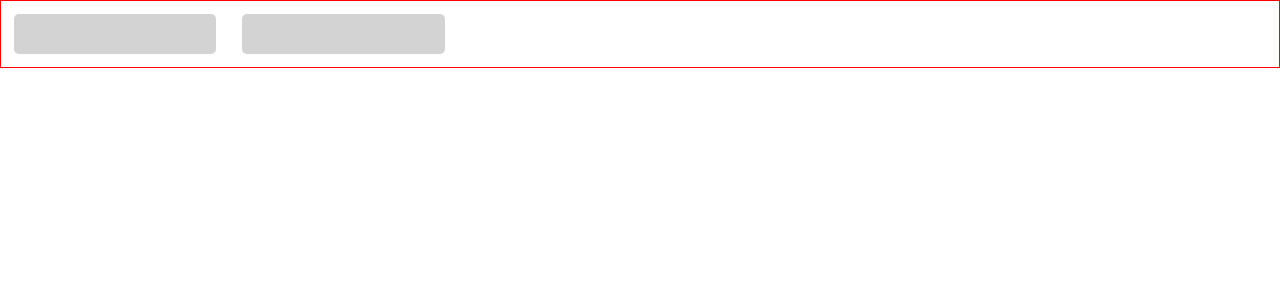
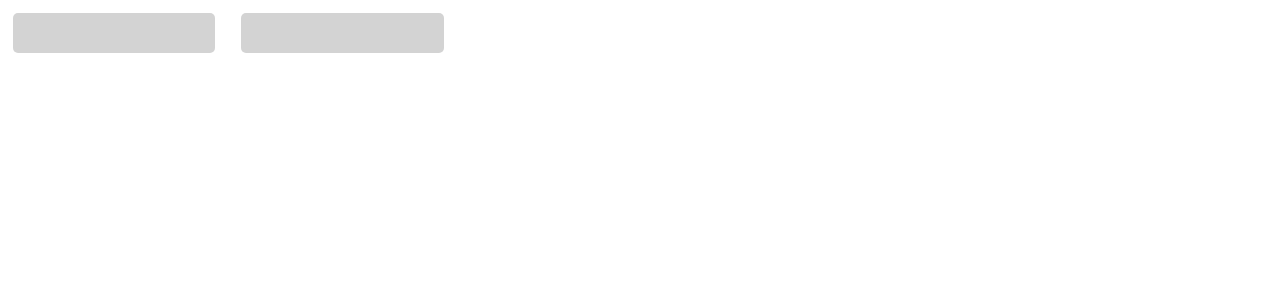
Before and after one commit to tramallo/exercise-emoji_todo_list, a React (Vite) app: page / in a window 1280 px wide. Shown: the top 300 px of the page. Built offline with nearby package versions, Linux system fonts and the light colour scheme.

Commit message:
removed debug inline style

```diff
--- a/src/components/NewTodo.tsx
+++ b/src/components/NewTodo.tsx
@@ -18,7 +18,7 @@ export default function NewTodo({ onNewTodo, options }: NewTodoProps) {
 
   return (
     <>
-      <div style={{ borderStyle: "solid", borderWidth: 1, borderColor: "red" }}>
+      <div>
         <ComboBox
           className="combobox1"
           optionValues={options?.nameSuggestions ?? ["asdf", "hjkljk"]}
```
